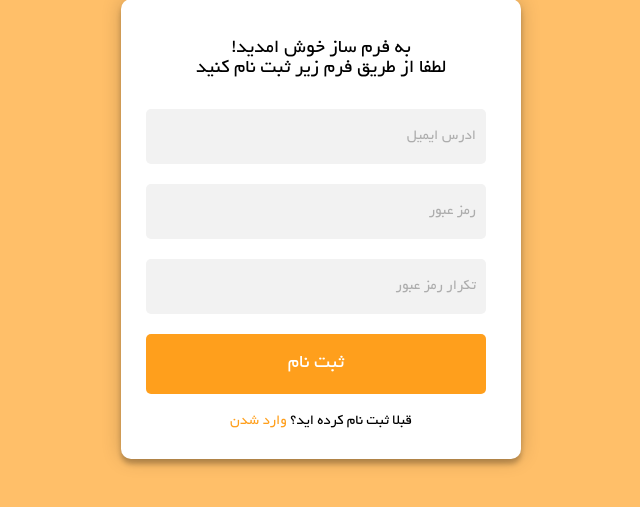
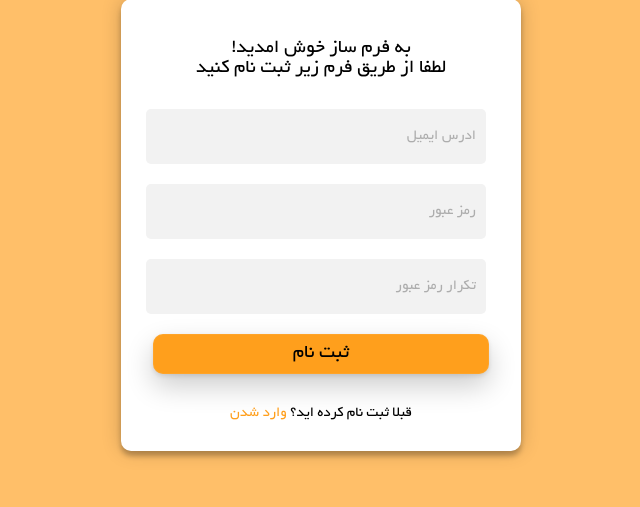
Before and after one commit to abolfazl328/pors-line, a Node server app: page /auth/register in a window 1280 px wide. Shown: the part 121-628 px from the top of the page, without its empty margins (319-959 px from the left). Run offline with Node 20, Linux system fonts and the light colour scheme; some libraries are stand-ins or nearby versions; some web fonts are replaced.

Commit message:
register changed

```diff
--- a/pages/register/register.html
+++ b/pages/register/register.html
@@ -34,8 +34,15 @@
 					id="repass"
 					min="6"
 				/><br />
-
-        <input name="submit" type="submit" value="ثبت نام" id="submitButton" />
+				<button
+					name="submit"
+					type="submit"
+					value="ثبت نام"
+					id="submitButton"
+					class="submit-btn"
+				>
+					ثبت نام</button
+				><br /><br /><br />
 			</form>
 			<p class="message">
 				قبلا ثبت نام کرده اید؟
--- a/style/style.css
+++ b/style/style.css
@@ -39,13 +39,19 @@ form input {
 	color: #6e6e6e;
 	border-radius: 5px;
 }
-input[type="submit"] {
-	background-color: #FF9F1C;
-	color: white;
-	-webkit-transition: all 0.3 ease;
-	transition: all 0.3 ease;
+.submit-btn {
+	font-size: 20px;
+	/* margin: 10px 10px; */
+	padding: 10px 140px;
+	border: none;
+	background-color: #ff9f1c;
+	border-radius: 10px;
 	cursor: pointer;
-	font-size: 20px;
+	/* float: left; */
+	box-shadow: rgba(0, 0, 0, 0.2) 0px 12px 28px 0px,
+		rgba(0, 0, 0, 0.1) 0px 2px 4px 0px,
+		rgba(255, 255, 255, 0.05) 0px 0px 0px 1px inset;
+	/* text-align: center; */
 }
 .box1 {
 	margin: 10px 5px 30px 5px;
```
Also changed, not shown: pages/register/register.js (+12 -25 lines). Lines whose indentation alone changed are shown as unchanged.
